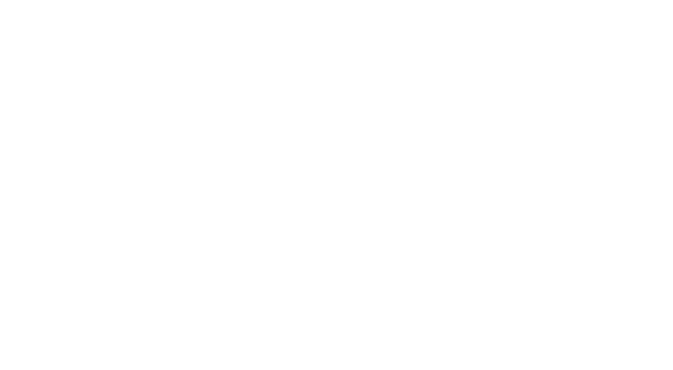
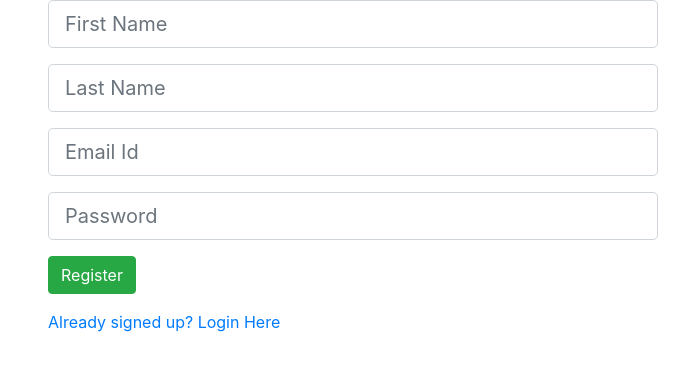
Before and after one commit to praneethm381/VipraHub, an Angular app: page /registration in a window 1280 px wide. Before the commit this address led to /. Shown: the top 370 px of the page, without its empty margins (607-1280 px from the left). Built offline with nearby package versions, Linux system fonts and the light colour scheme.

Commit message:
Commiting Login, Registration page source code

```diff
--- a/src/app/app-routing.module.ts
+++ b/src/app/app-routing.module.ts
@@ -1,10 +1,14 @@
 import { NgModule } from '@angular/core';
 import { Routes, RouterModule } from '@angular/router';
 import {LoginComponent} from './login/login.component';
+import {RegistrationComponent} from './registration/registration.component';
+import {HomeComponent} from './home/home.component';
 
 const routes: Routes = [
 
-  {path: '', component: LoginComponent}
+  {path: '', component: LoginComponent},
+  {path: 'registration', component: RegistrationComponent},
+  {path: 'home', component: HomeComponent}
 ];
 
 @NgModule({
--- a/src/app/app.module.ts
+++ b/src/app/app.module.ts
@@ -1,6 +1,6 @@
 import { BrowserModule } from '@angular/platform-browser';
 import { NgModule } from '@angular/core';
-
+import {FormsModule} from '@angular/forms';
 import { AppRoutingModule } from './app-routing.module';
 import { AppComponent } from './app.component';
 import { HomeComponent } from './home/home.component';
@@ -20,7 +20,8 @@ import { UserdashboardComponent } from './userdashboard/userdashboard.component'
   ],
   imports: [
     BrowserModule,
-    AppRoutingModule
+    AppRoutingModule,
+    FormsModule
   ],
   providers: [],
   bootstrap: [AppComponent]
--- a/src/app/login/login.component.html
+++ b/src/app/login/login.component.html
@@ -1,7 +1,24 @@
-<div class="col-6 float-right dp-flex">
+
+<div class="col-2">
+  <img src="../../assets/image/LoginImage.jpg"/>
+</div>
+
+<div class="col-4 float-right dp-flex">
   <form>
     <div class="form-group">
-      <input type="text" class="form-control form-control-lg control-label" name="emailid" placeholder="User name" />
+      <input type="text" class="form-control form-control-lg control-label" name="emailid" placeholder="User Name" [(ngModel)]="emailid"/>
+    </div>
+    <div class="form-group">
+      <input type="password" class="form-control form-control-lg control-label" name="password" placeholder="Password" [(ngModel)]="password"/>
+    </div>
+    <div class="form-group">
+      <button type="submit" class="btn btn-success width-100" (click)="userlogin()">Login</button>
+    </div>
+    <div *ngIf="InvalidUser" class="form-group">
+      <span style="color: red"> *Please check your credentials</span>
+    </div>
+    <div class="register-link-parent">
+      <a routerLink="/registration" class="register-link">New user? Register!!</a>
     </div>
   </form>
 </div>
--- a/src/app/login/login.component.ts
+++ b/src/app/login/login.component.ts
@@ -1,4 +1,5 @@
 import { Component, OnInit } from '@angular/core';
+import {Router} from '@angular/router';
 
 @Component({
   selector: 'app-login',
@@ -6,10 +7,22 @@ import { Component, OnInit } from '@angular/core';
   styleUrls: ['./login.component.css']
 })
 export class LoginComponent implements OnInit {
-
-  constructor() { }
+public emailid;
+public password;
+public InvalidUser = false;
+  constructor(private router: Router) { }
 
   ngOnInit() {
   }
-
+  userlogin() {
+    let user = localStorage.getItem(this.emailid);
+    if (user != null) {
+      user = JSON.parse(user);
+      // @ts-ignore
+      if (this.password === user.password) {
+        this.router.navigate(['/home']);
+      }
+    }
+    this.InvalidUser = true;
 }
+}
--- a/src/app/registration/registration.component.html
+++ b/src/app/registration/registration.component.html
@@ -1,3 +1,27 @@
-<p>
-  registration works!
-</p>
+<!--Html code for regiatration page-->
+<div class="col-6 float-right dp-flex">
+  <form autocomplete="off">
+    <div class="form-group">
+      <input type="text" class="form-control form-control-lg" name="firstname" placeholder="First Name" [(ngModel)]="user.firstname">
+    </div>
+
+    <div class="form-group">
+      <input type="text" class="form-control form-control-lg"  name="lastname" placeholder="Last Name" [(ngModel)]="user.lastname">
+    </div>
+
+    <div class="form-group">
+      <input type="text" class="form-control form-control-lg" name="username" placeholder="Email Id" [(ngModel)]="user.username">
+    </div>
+
+    <div class="form-group">
+      <input type="password" class="form-control form-control-lg"  name="password" placeholder="Password" [(ngModel)]="user.password">
+    </div>
+
+    <div class="form-group">
+      <button type="button" class="btn btn-success width-100" (click)="registerUser()">Register</button>
+    </div>
+    <div class="register-link-parent">
+      <a routerLink="/" class="register-link">Already signed up? Login Here</a>
+    </div>
+  </form>
+</div>
--- a/src/app/registration/registration.component.ts
+++ b/src/app/registration/registration.component.ts
@@ -6,10 +6,38 @@ import { Component, OnInit } from '@angular/core';
   styleUrls: ['./registration.component.css']
 })
 export class RegistrationComponent implements OnInit {
+  user = {
+    'firstname': '',
+    'lastname': '',
+    'username': '',
+    'password': ''
+  };
+  constructor() {
+    this.resetuser();
+  }
+  resetuser() {
+    this.user = {
+      'firstname': '',
+      'lastname': '',
+      'username': '',
+      'password': ''
+    };
+  }
+  ngOnInit() {
+  }
+  registerUser() {
+    let userInfo = {
+      'firstname': this.user.firstname,
+      'lastname': this.user.lastname,
+      'username': this.user.username,
+      'password': this.user.password
+    }
+    // localStorage supported
+    if (window.localStorage) {
+      localStorage.setItem(userInfo.username, JSON.stringify(userInfo));
+      this.resetuser();
+    }
 
-  constructor() { }
-
-  ngOnInit() {
   }
 
 }
```
Also changed, not shown: src/assets/image/LoginImage.jpg (added), src/image/LoginImage.jpg (added).
